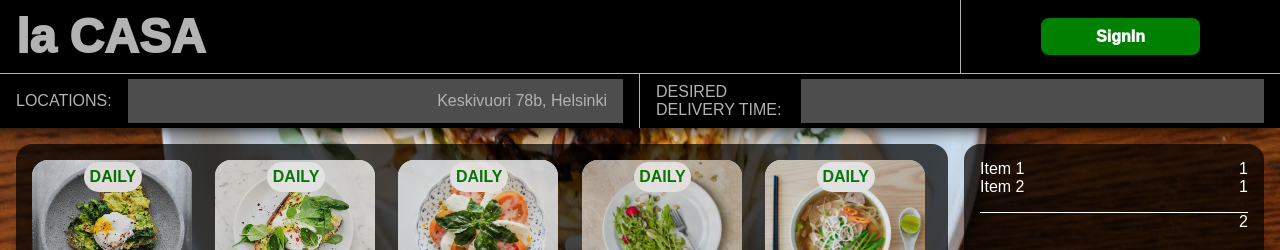
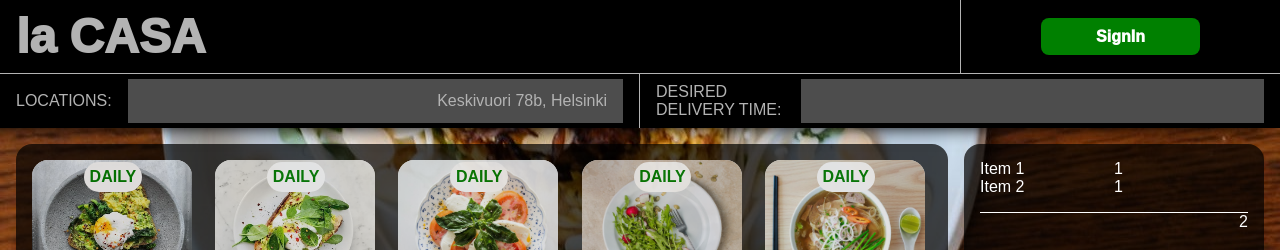
Before and after one commit to Kuovinen/Restaurant, a React (Create React App) app: page / in a window 1280 px wide. Shown: the top 250 px of the page. Built offline with nearby package versions, Linux system fonts and the light colour scheme.

Commit message:
added order form styles

```diff
--- a/src/index.css
+++ b/src/index.css
@@ -211,7 +211,7 @@ h5 {
   min-width: 30vh;
   padding: 1rem;
 }
-.orderItem,
+
 .total {
   display: flex;
   justify-content: space-between;
@@ -221,6 +221,16 @@ h5 {
   margin-top: 1rem;
   border-top: 0.1rem solid white;
   justify-content: end;
+}
+.orderItem {
+  color: white;
+  display: grid;
+  grid-template-columns: 2fr 1fr 1fr;
+}
+
+.orderPrice,
+.orderAmount {
+  text-align: end;
 }
 
 .menu {
```
